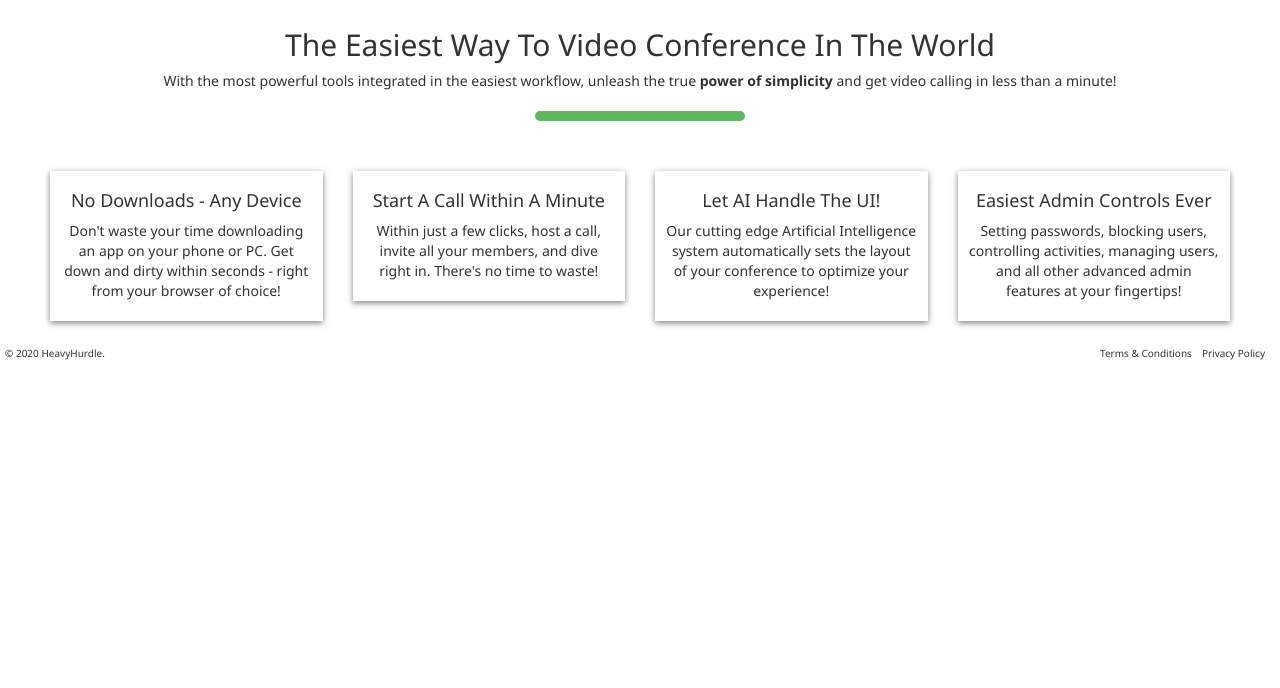
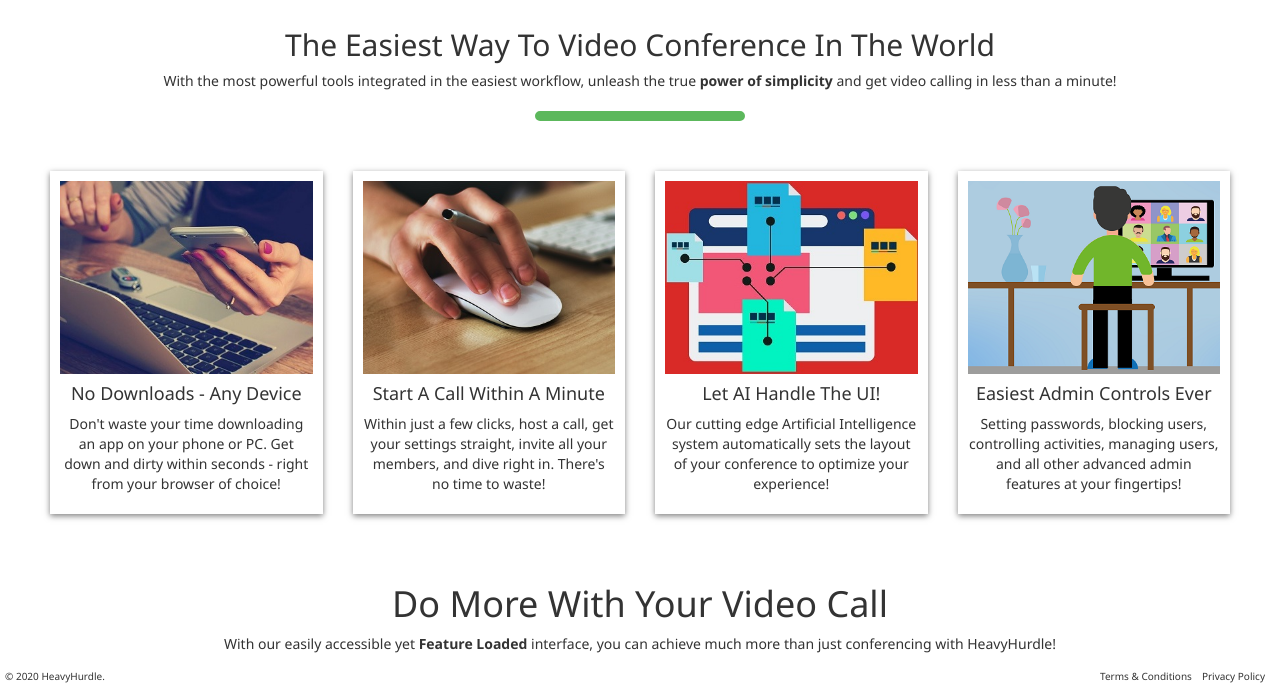
Before and after one commit to karanshah0206/HeavyHurdle, a plain HTML site: page index.html in a window 1280 px wide. Shown: the part 822-1510 px from the top of the page. Before the commit the page ends 1187 px from the top, so only its background shows below. Drawn offline with nearby package versions, Linux system fonts and the light colour scheme.

Commit message:
Placed Images And Added Standout Div

```diff
--- a/index.html
+++ b/index.html
@@ -61,32 +61,39 @@
         <div class="row">
             <div class="col-xs-12 col-sm-6 col-md-3">
                 <div class="thumbnail">
-                    <img class="img-resp">
+                    <img class="img-resp" src="img/thumb/devices.jpg">
                     <h4>No Downloads - Any Device</h4>
                     <p>Don't waste your time downloading an app on your phone or PC. Get down and dirty within seconds - right from your browser of choice!</p>
                 </div>
             </div>
             <div class="col-xs-12 col-sm-6 col-md-3">
                 <div class="thumbnail">
-                    <img class="img-resp">
+                    <img class="img-resp" src="img/thumb/click.jpg">
                     <h4>Start A Call Within A Minute</h4>
-                    <p>Within just a few clicks, host a call, invite all your members, and dive right in. There's no time to waste!</p>
+                    <p>Within just a few clicks, host a call, get your settings straight, invite all your members, and dive right in. There's no time to waste!</p>
                 </div>
             </div>
             <div class="col-xs-12 col-sm-6 col-md-3">
                 <div class="thumbnail">
-                    <img class="img-resp">
+                    <img class="img-resp" src="img/thumb/layout.jpg">
                     <h4>Let AI Handle The UI!</h4>
                     <p>Our cutting edge Artificial Intelligence system automatically sets the layout of your conference to optimize your experience!</p>
                 </div>
             </div>
             <div class="col-xs-12 col-sm-6 col-md-3">
                 <div class="thumbnail">
-                    <img class="img-resp">
+                    <img class="img-resp" src="img/thumb/admin.png">
                     <h4>Easiest Admin Controls Ever</h4>
                     <p>Setting passwords, blocking users, controlling activities, managing users, and all other advanced admin features at your fingertips!</p>
                 </div>
             </div>
+        </div>
+    </div>
+    <!-- Features -->
+    <div class="standout standout-orange container-fluid">
+        <div class="content-prev">
+            <h1>Do More With Your Video Call</h1>
+            <p>With our easily accessible yet <b>Feature Loaded</b> interface, you can achieve much more than just conferencing with HeavyHurdle!</p>
         </div>
     </div>
     <!-- Footer -->
```
